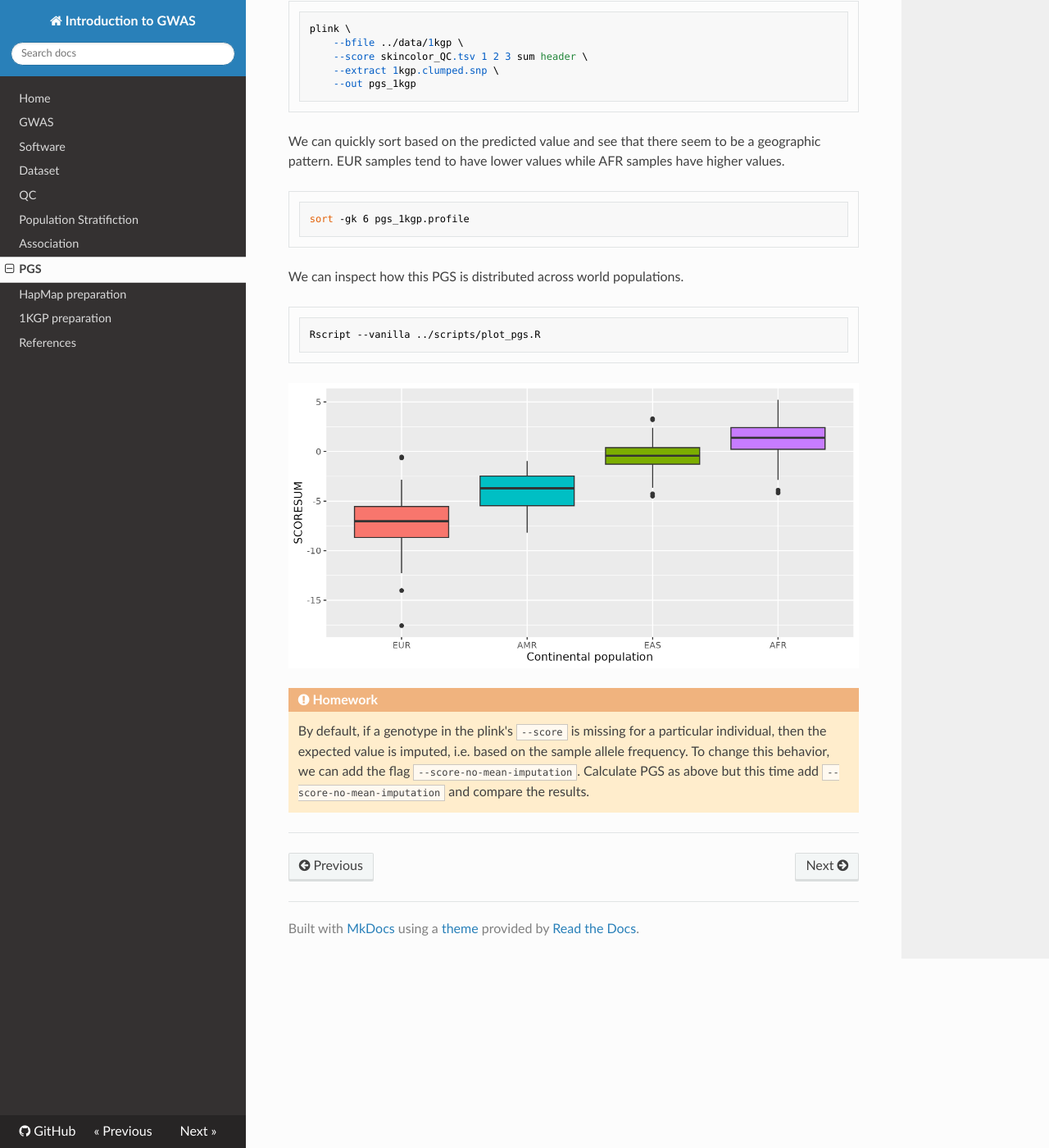
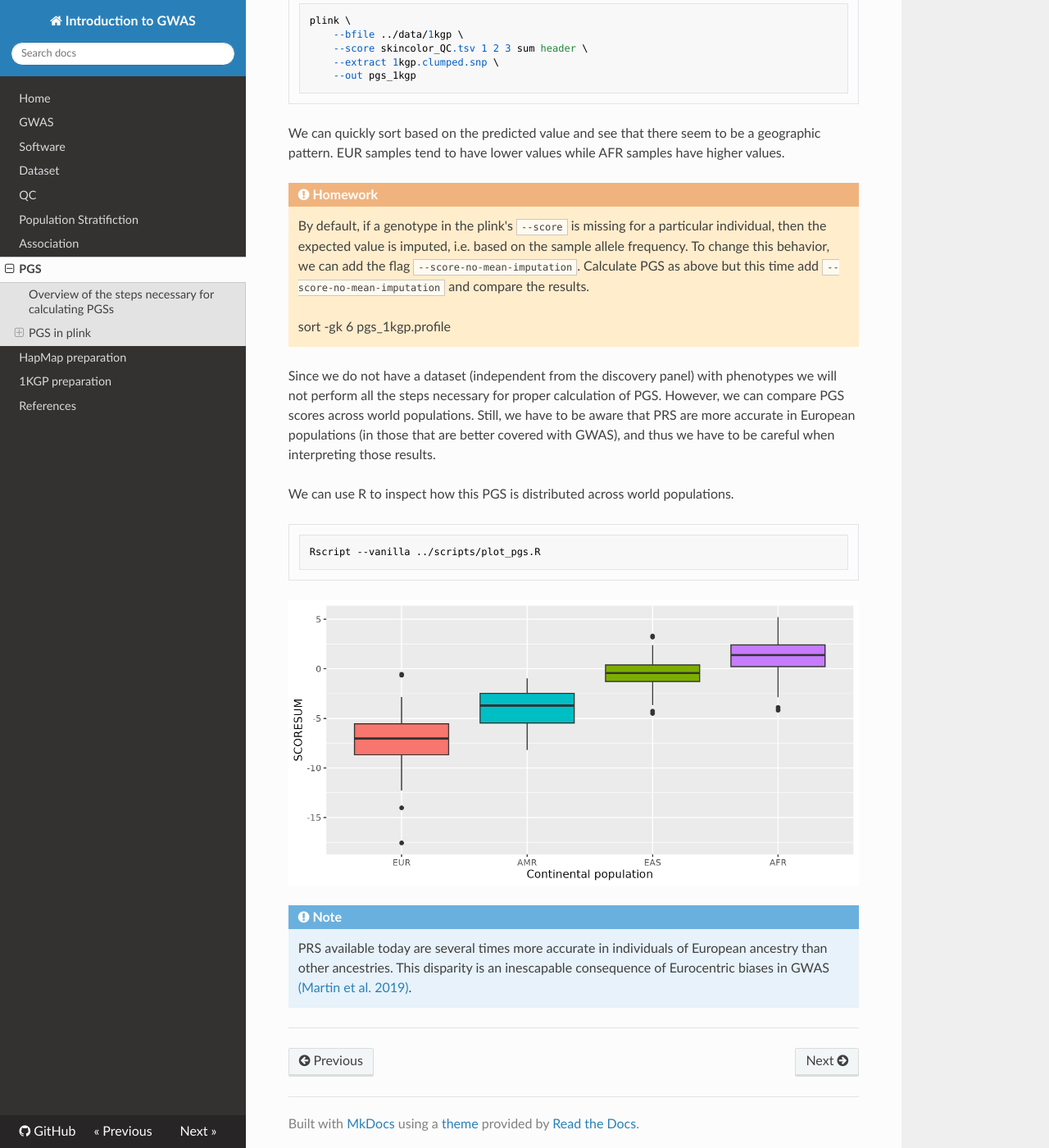
Before and after one commit to bajicv/gwas_intro, an MkDocs documentation site: the page built from docs/07_PGS.md, in a window 1280 px wide and 1400 px high, scrolled down 3640 px. Shown: the whole window at 82% size. Built offline with MkDocs 1.6.1, drawn with Linux system fonts in a browser that asks for light colours; nearby versions of some CDN libraries; some of the changed text lies outside the part shown.

Commit message:
changes in 6, 7 and 10

```diff
--- a/docs/07_PGS.md
+++ b/docs/07_PGS.md
@@ -8,7 +8,7 @@ As GWAS sample sizes increase, polygenic scores are likely to play a central rol
 
 The use of summary statistic data for the genotype effect size estimates distinguishes polygenic scores from __phenotypic prediction__ approaches that exploit individual-level data only.
 
-__Overview of the steps necessary for calculating PGSs__
+## Overview of the steps necessary for calculating PGSs
 
 ![PRS](https://media.springernature.com/full/springer-static/image/art%3A10.1038%2Fs43586-021-00056-9/MediaObjects/43586_2021_56_Fig4_HTML.png?as=webp)
 
@@ -20,6 +20,7 @@ __Step 3:__ __polygenic risk scores (PRSs)__ or __polygenic scores (PGSs)__ can
 
 __Step 4:__ linear regression analysis is performed on the calculated PRS to assess the effect of the PRS on the outcome measure.
 
+In this tutorial, we will perform only the first 3 steps. For a proper PRS tutorial with thresholding and finding the "best-fit" PRS please see: https://choishingwan.github.io/PRS-Tutorial/.
 
 ----
 
@@ -56,7 +54,7 @@ The order of variants in `variants.tsv` file matches the order of variants in th
     paste <(zcat variants.tsv.bgz | cut -f5,6) <(zcat 1717.gwas.imputed_v3.both_sexes.tsv.bgz | cut -f8,11) | awk '{print $2,$1,$3,$4}' > skincolor.tsv
 
 
-## QC summary statistics
+### QC summary statistics
 
 We will extract only unique SNPs present in 1KGP from summary statistics.
 
@@ -64,7 +62,7 @@ We will extract only unique SNPs present in 1KGP from summary statistics.
 
     grep -wf <(cut -f2 ../data/1kgp.bim) skincolor.tsv | awk '!seen[$1]++' >> skincolor_QC.tsv
 
-## Clumping
+### Clumping
 
 To identify genome-wide significant and independent SNPs, we will performe clumping using `plink` with 1000 Genomes Project as an LD reference panel.
 
@@ -85,7 +83,7 @@ This will generate `1kgp.clumped` file, containing the index SNPs after clumping
 
     awk 'NR!=1{print $3}' 1kgp.clumped >  1kgp.clumped.snp
 
-## PGS calculation
+### PGS calculation
 
     plink \
         --bfile ../data/1kgp \
@@ -95,16 +93,20 @@ This will generate `1kgp.clumped` file, containing the index SNPs after clumping
 
 We can quickly sort based on the predicted value and see that there seem to be a geographic pattern. EUR samples tend to have lower values while AFR samples have higher values.
 
+!!! warning "Homework"
+    By default, if a genotype in the plink's `--score` is missing for a particular individual, then the expected value is imputed, i.e. based on the sample allele frequency. To change this behavior, we can add the flag  `--score-no-mean-imputation`. Calculate PGS as above but this time add `--score-no-mean-imputation` and compare the results.
+
     sort -gk 6 pgs_1kgp.profile
 
-We can inspect how this PGS is distributed across world populations.
+Since we do not have a dataset (independent from the discovery panel) with phenotypes we will not perform all the steps necessary for proper calculation of PGS. However, we can compare PGS scores across world populations. Still, we have to be aware that PRS are more accurate in European populations (in those that are better covered with GWAS), and thus we have to be careful when interpreting those results.
+
+We can use R to inspect how this PGS is distributed across world populations.
 
     Rscript --vanilla ../scripts/plot_pgs.R
 
 ![pgs](pics/pgs_plot.png)
 
-!!! warning "Homework"
-    By default, if a genotype in the plink's `--score` is missing for a particular individual, then the expected value is imputed, i.e. based on the sample allele frequency. To change this behavior, we can add the flag  `--score-no-mean-imputation`. Calculate PGS as above but this time add `--score-no-mean-imputation` and compare the results.
-
+!!! note
+    PRS available today are several times more accurate in individuals of European ancestry than other ancestries. This disparity is an inescapable consequence of Eurocentric biases in GWAS [(Martin et al. 2019)](https://www.nature.com/articles/s41588-019-0379-x).
 
 ---------------------------------------
```
Also changed, not shown: other parts of docs/07_PGS.md (+2 -5 lines), docs/06_association.md (+2 -2 lines), docs/10_refs.md (+2 -0 lines).
